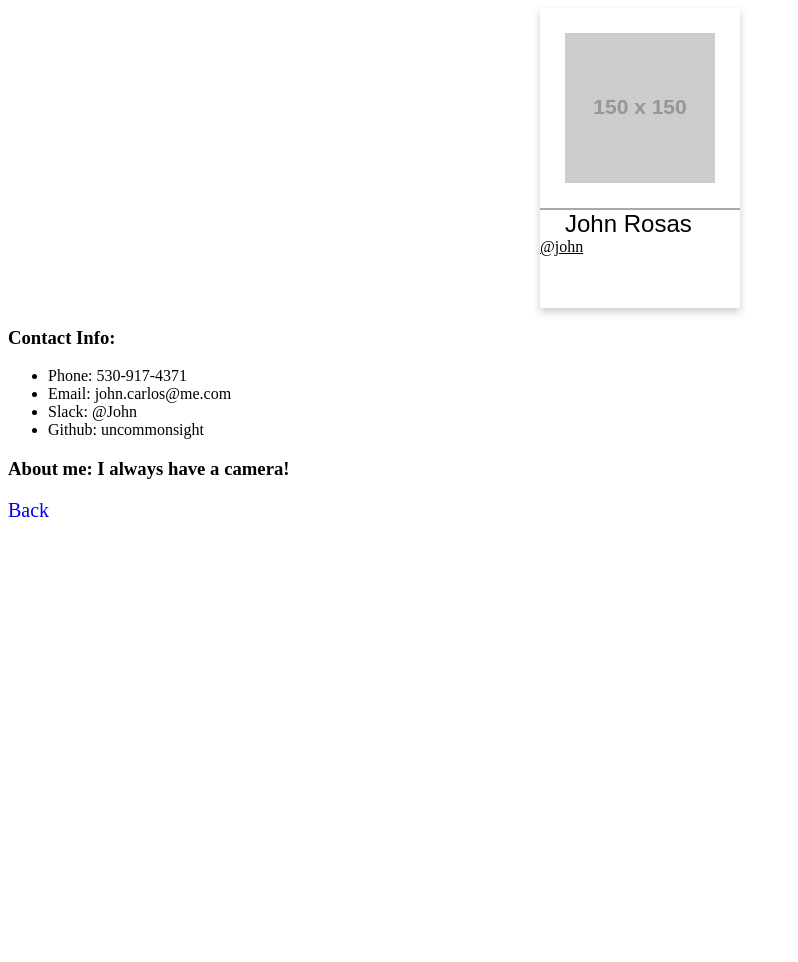
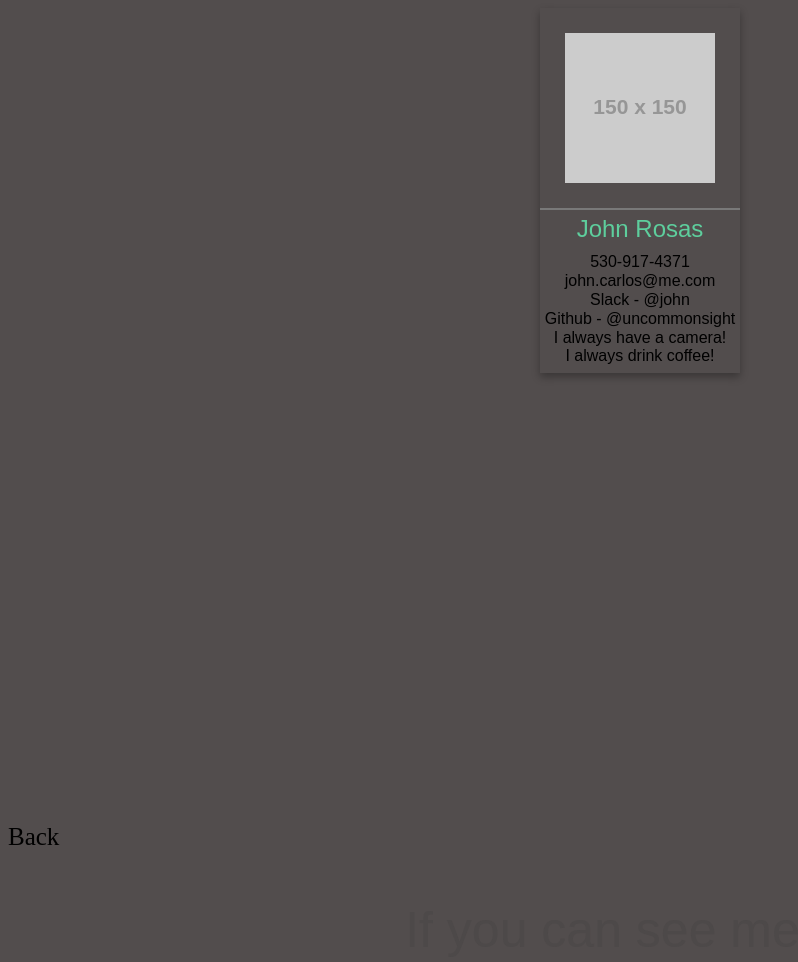
Before and after one commit to FE-Fall-2019/classpage, a plain HTML site: page john.html in a window 1280 px wide. Shown: the whole page, without its empty margins (0-798 px from the left). Before the commit the page ends 800 px from the top, so only its background shows below. Drawn offline with Linux system fonts and the light colour scheme; placeholder pictures from the web are drawn by us.

Commit message:
adding css to page

```diff
--- /dev/null
+++ b/css/john.css
@@ -0,0 +1,75 @@
+body{
+    background-color: rgb(82, 77, 77);
+}
+.container{
+    display: flex;
+    flex-direction: row;
+    justify-content: space-around;
+    flex-wrap: wrap;
+}
+.card{
+    width: 200px;
+    height: 365px;
+    box-shadow: 0 4px 8px 0 rgba(0,0,0,0.3);
+    transition: 0.3s;
+}
+.card:hover {
+    box-shadow: 0 8px 16px 0 rgba(0,0,0,0.2);
+}
+.card-header{
+    width: 150px;
+    height: 150px;
+    padding: 25px;
+    border-bottom: solid 2px rgb(121, 121, 121);
+}
+.card-name{
+   text-align: center;
+   color: #5ece9d;
+   font-family: Arial, Helvetica, sans-serif;
+   margin-bottom: 10px;
+   margin-top: 5px;
+   font-size: 24px;
+}
+.card-phone{
+    text-align: center;
+    font-family: Arial, Helvetica, sans-serif;
+    margin-bottom: 1px;
+}
+.card-email{
+    text-align: center;
+    font-family: Arial, Helvetica, sans-serif;
+    margin-bottom: 1px;
+}
+.card-slack{
+    text-align: center;
+    font-family: Arial, Helvetica, sans-serif;
+    margin-bottom: 1px;
+}
+.card-hub{
+    text-align: center;
+    font-family: Arial, Helvetica, sans-serif;
+    margin-bottom: 1px;
+}
+.card-aboutme{
+    text-align: center;
+    font-family: Arial, Helvetica, sans-serif;
+}
+.back{
+    color: black;
+    margin-top: 450px;
+}
+a{
+    text-decoration: none;
+    font-size: 25px;
+    color: black ;
+}
+a:hover{
+    color: rgb(107, 107, 251);
+}
+footer{
+    font-family: Arial, Helvetica, sans-serif;
+    font-size: 50px;
+    text-align: center;
+    margin-top: 50px;
+    color:  rgb(77, 73, 73);
+}
--- a/john.html
+++ b/john.html
@@ -4,7 +4,7 @@
     <title>
         John Rosas
     </title>
-    <link rel="stylesheet" type="text/css" href="css/main.css">
+    <link rel="stylesheet" type="text/css" href="css/john.css">
 </head>
 
 <body>
@@ -16,38 +16,32 @@
             <div class="card-name">
                 John Rosas
             </div>
+            <div class="card-phone">
+                530-917-4371
+            </div>
+            <div class="card-email">
+                john.carlos@me.com
+            </div>
             <div class="card-slack">
-                @john
+                Slack - @john
+            </div>
+            <div class="card-hub">
+                Github - @uncommonsight
+            </div>
+            <div class="card-aboutme">
+                I always have a camera! </br>
+                I always drink coffee!
             </div>
 
         </div>
 
     </div>
-
-    <div>
-        <h3>Contact Info:</h3>
-        <ul>
-            <li>
-                Phone: 530-917-4371
-            </li>
-            <li>
-                Email: john.carlos@me.com
-            </li>
-            <li>
-                Slack: @John
-            </li>
-            <li>
-                Github: uncommonsight
-            </li>
-        </ul>
-    </div>
-    <div>
-        <h3>About me: I always have a camera!</h3>
-    </div>
-
-    <div>
+    <div class="back">
         <a href="index.html">Back</a>
     </div>
+    <footer>
+        If you can see me Hi!
+    </footer>
 </body>
 
 </html>
```
